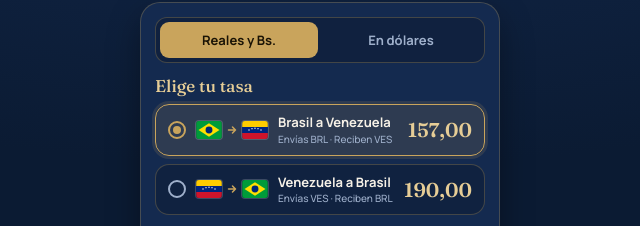
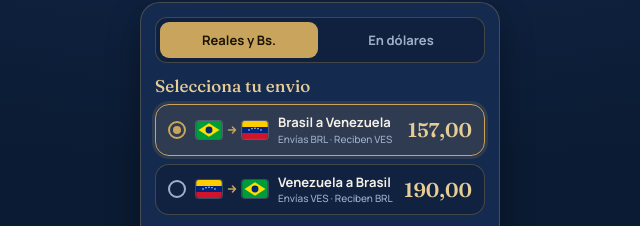
Before and after one commit to luisjriverac/calculadora, a plain HTML site: page index.html in a window 1280 px wide. Shown: the part 181-407 px from the top of the page, 320-960 px from the left. Drawn offline with Linux system fonts and the light colour scheme; no server answers.

Commit message:
Update index.html

```diff
--- a/index.html
+++ b/index.html
@@ -121,7 +121,7 @@ label.campo{display:block;color:var(--suave);font-size:12px;font-weight:600;marg
       <button type="button" class="tab on" data-tab="tasa" role="tab">Reales y Bs.</button>
       <button type="button" class="tab" data-tab="usd" role="tab">En dólares</button>
     </div>
-    <h2 class="elegir-t" id="tituloElegir">Elige tu tasa</h2>
+    <h2 class="elegir-t" id="tituloElegir">Selecciona tu Ruta de Envios</h2>
     <div class="opciones" id="opciones" role="radiogroup" aria-label="Elije tu tasa">
       <button type="button" class="opcion on" data-modo="BR" role="radio" aria-checked="true">
         <span class="radio"></span>
@@ -220,7 +220,7 @@ function pintarRuta(){
   $('banTEN').innerHTML = BANDERA_VE + FLECHA + BANDERA_BR;
   var u = esUsd();
   $('opciones').hidden = u; $('opcionesUsd').hidden = !u;
-  $('tituloElegir').textContent = u ? 'Elige tu cálculo' : 'Elige tu tasa';
+  $('tituloElegir').textContent = u ? 'Selecciona tu envio en Dolares' : 'Selecciona tu envio';
   document.querySelectorAll('.tab').forEach(function(t){
     var on = (t.getAttribute('data-tab')==='usd') === u;
     t.classList.toggle('on', on); t.setAttribute('aria-selected', on ? 'true' : 'false');
```
